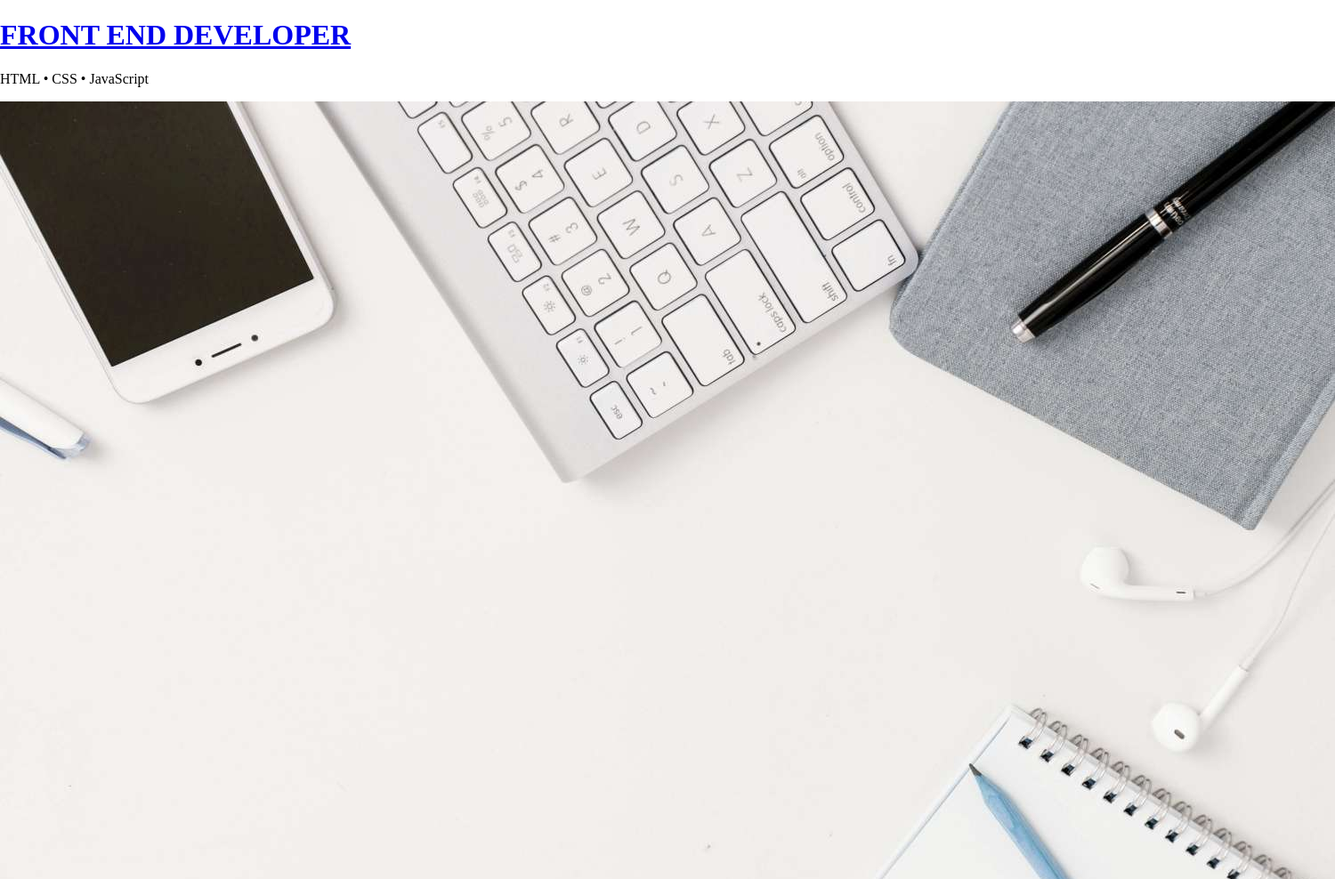
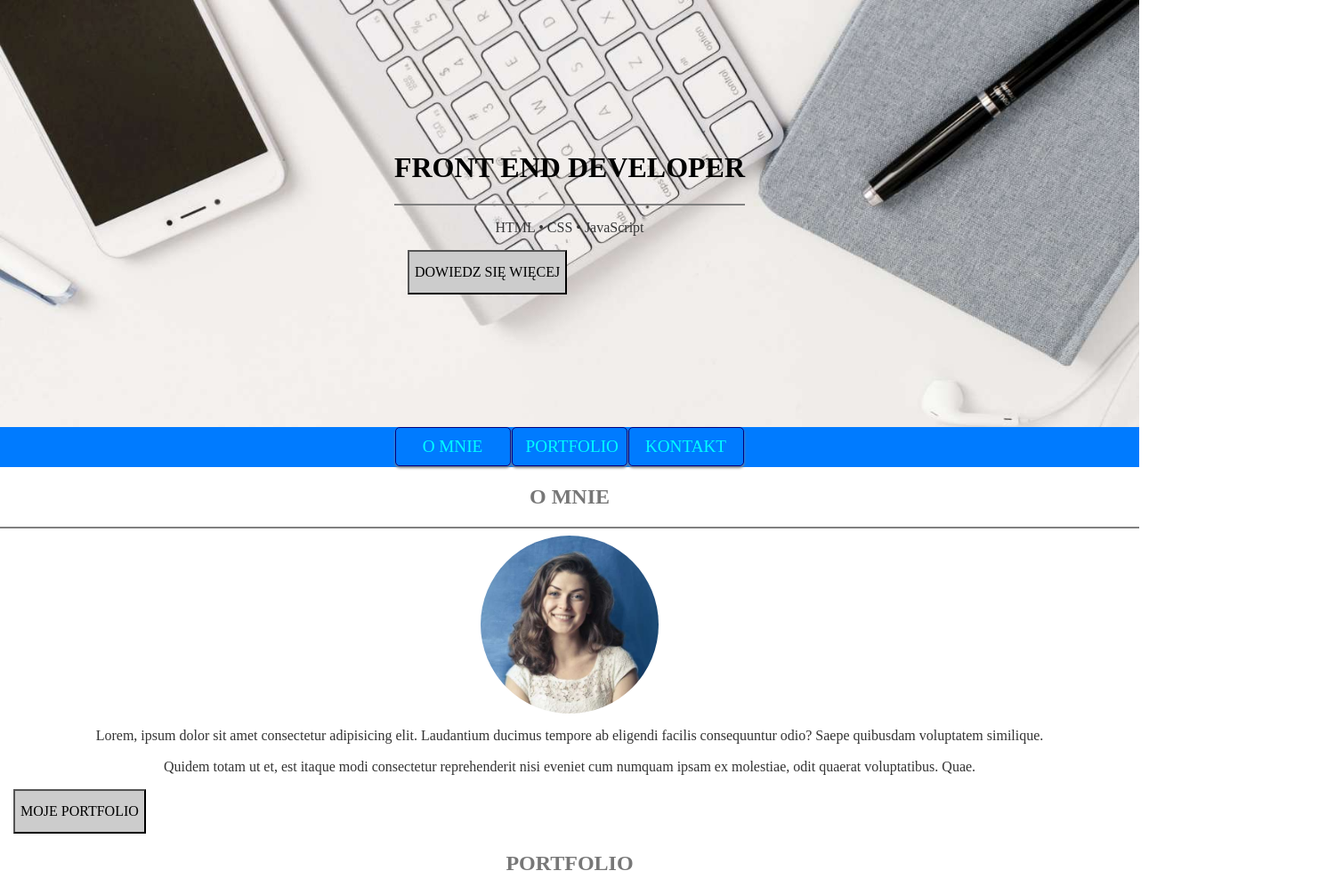
Before and after one commit to michaldziadon/moje-portfolio, a plain HTML site: page index.html in a window 1280 px wide. Shown: the top 988 px of the page at 89% size, 1500 px wide, since content can reach past the window. Drawn offline with Linux system fonts and the light colour scheme.

Commit message:
update -

```diff
--- a/css/style.css
+++ b/css/style.css
@@ -0,0 +1,96 @@
+* {
+
+    box-sizing: border-box;
+}
+
+.main-header {
+    background-image: url(../img/header.jpg);
+    background-repeat: no-repeat;
+    height: 60vh;
+    display: flex;
+    justify-content: center;
+    align-items: center;
+    background-size: cover;
+}
+
+nav {
+    background-color: #007bff;
+}
+ul {
+    padding: 0;
+    margin: 0 auto;
+    display: table;
+    list-style: none;
+    background-color: #007bff;;
+    }
+li {float: left;
+    }
+
+li a {
+    display: block;
+    float: left;
+    text-align: center;
+    font-size: 1.2em;
+    width: 130px;
+    text-decoration: none;
+    color: aqua;
+    background-color: #007bff;
+    padding: 10px 15px;
+    margin: 0px 1px 1px 0px;
+    border: 1px solid navy;
+    border-radius: 3px;
+    -moz-border-radius: 5px;
+    -webkit-border-radius: 5px;
+    box-shadow: 0px 2px 3px gray;
+    -moz-box-shadow: 0px 2px 3px gray;
+    -webkit-box-shadow: 0px 2px 3px gray;
+    }
+
+li a:hover {
+    color: blue;
+    background: aqua;
+    border: 1px solid blue;
+    }
+.czcionka {
+color: #777;;
+display: flex;
+    justify-content: center;
+    align-items: center;
+    background-size: cover;
+}
+.kobieta {
+    height: 200px;
+    width: 200px;
+    border-radius: 50%;
+    margin:0 auto;
+    display: block;
+
+  }
+
+p {
+text-align: center;
+color: #333;
+}
+
+.button {
+
+    background-color: #ccc;
+    margin: 0 15px;
+    height: 50px;
+    display: flex;
+    justify-content: center;
+    align-items: center;
+
+}
+
+
+.img-container {
+
+flex-basis: 25%;
+display: flex;
+flex-direction: row;
+flex-wrap: wrap;
+justify-content: center;
+align-content: center;
+
+}
--- a/index.html
+++ b/index.html
@@ -21,13 +21,15 @@
 </head>
 
 <body>
-
-    <header>
+    <header class="main-header">
         <div class="content">
-            <h1><a href="index.html">FRONT END DEVELOPER</a></h1>
+            <h1>FRONT END DEVELOPER</a></h1>
+            <!-- tutaj pasek pod nazwa -->
+            <hr noshade="">
             <p>HTML • CSS • JavaScript</p>
-            <img src="../moje-portfolio/img/header.jpg" alt="klawiaturka">
-
+            <button type="submit" class="button">DOWIEDZ SIĘ WIĘCEJ</button>
+        </div>
+    </header>
     <nav>
         <ul>
             <li><a class="o-mnie" href="index.html">O MNIE</a></li>
@@ -35,13 +37,50 @@
             <li><a class="kontkat" href="index.html">KONTAKT</a></li>
         </ul>
     </nav>
+
+    <section id="o-mnie">
+        <h2 class="czcionka">O MNIE</h2>
+        <hr noshade="" >
+        <img src="../moje-portfolio/img/about.jpg" alt="kobieta" class="kobieta">
+        <p>Lorem, ipsum dolor sit amet consectetur adipisicing elit. Laudantium ducimus tempore ab eligendi facilis
+            consequuntur odio? Saepe quibusdam voluptatem similique.</p>
+
+        <p>Quidem totam ut et, est itaque modi consectetur reprehenderit nisi eveniet cum numquam ipsam ex molestiae,
+            odit quaerat voluptatibus. Quae.</p>
+
+        <button type="submit" class="button">MOJE PORTFOLIO</button>
+
+    </section>
+
+    <section id="portfolio">
+        <h2 class="czcionka">PORTFOLIO</h2>
+        <div class="img-container">
+        <img src="../moje-portfolio/img/portfolio/photo-1.jpg" alt="1" class="item"><a href="obraz"></a>
+        <img src="../moje-portfolio/img/portfolio/photo-2.jpg" alt="1" class="item"><a href="obraz"></a>
+        <img src="../moje-portfolio/img/portfolio/photo-3.jpg" alt="1" class="item"><a href="obraz"></a>
+        <img src="../moje-portfolio/img/portfolio/photo-4.jpg" alt="1" class="item"><a href="obraz"></a>
+        <img src="../moje-portfolio/img/portfolio/photo-5.jpg" alt="1" class="item"><a href="obraz"></a>
+        <img src="../moje-portfolio/img/portfolio/photo-6.jpg" alt="1" class="item"><a href="obraz"></a>
+        <img src="../moje-portfolio/img/portfolio/photo-7.jpg" alt="1" class="item"><a href="obraz"></a>
+        <img src="../moje-portfolio/img/portfolio/photo-8.jpg" alt="1" class="item"><a href="obraz"></a>
+        <img src="../moje-portfolio/img/portfolio/photo-9.jpg" alt="1" class="item"><a href="obraz"></a>
+        <img src="../moje-portfolio/img/portfolio/photo-10.jpg" alt="1" class="item"><a href="obraz"></a>
+       <img src="../moje-portfolio/img/portfolio/photo-11.jpg" alt="1" class="item"><a href="obraz"></a>
+       <img src="..//moje-portfolio/img/portfolio/photo-12.jpg" alt="1" class="item"><a href="obraz"></a>
+
         </div>
-    </header>
 
+    </section>
+    <section>
+        <h2 class="czcionka">KONTAKT</h2>
+<form action="#">
+<input type="text" name="name" id="name" placeholder="Imię">
+<input type="email" name="email"    name="email" placeholder="Email">
+<textarea name="message" id="message" cols="30" rows="10" placeholder="Wiadomość"></textarea>
+<button type="submit" class="button">Wyślij Wiadomość</button>
+</form>
 
-    <section></section>
-    <section></section>
-    <section></section>
+    </section>
 
 
 
```
Lines whose indentation alone changed are shown as unchanged.
